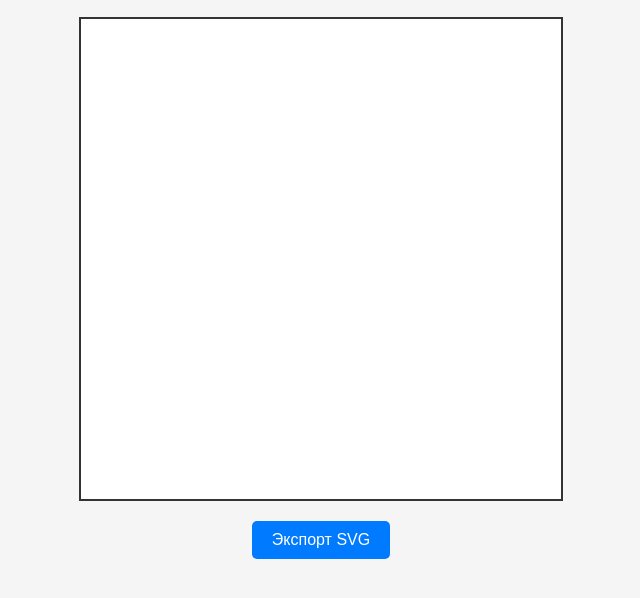
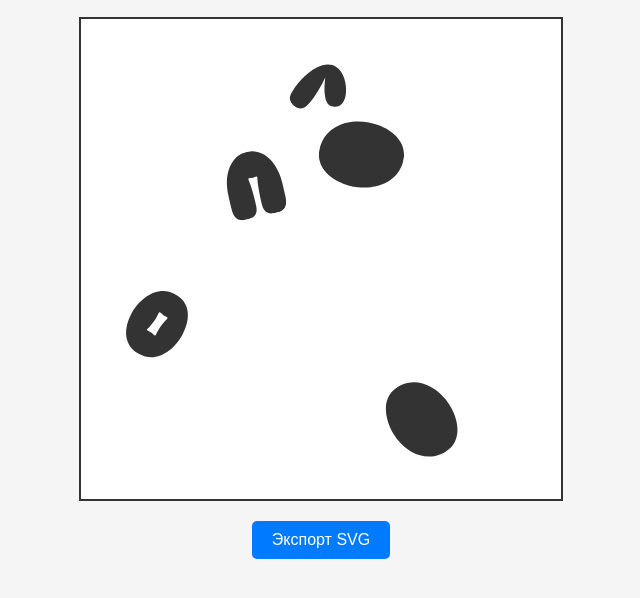
Before and after one commit to schteinmiller/snuggle-shapes, a plain HTML site: page index.html in a window 1280 px wide. Shown: the part 68-666 px from the top of the page, without its empty margins (319-959 px from the left). Drawn offline with Linux system fonts and the light colour scheme.

Commit message:
Update index.html

```diff
--- a/index.html
+++ b/index.html
@@ -15,19 +15,19 @@
                 <!-- Определения символов -->
                 <defs>
                   <symbol id="shape-0" viewBox="0 0 109 141">
-                        <path d="M3.27785 45.4427C-6.41264 81.586 4.8554 128.657 44.1474 139.178L44.1437 139.192C77.9077 148.233 98.2883 121.831 105.722 94.1059C115.532 57.5167 103.763 12.3685 64.4711 1.84671C31.1948 -7.06419 10.7151 17.7036 3.27785 45.4427Z" fill="white"/>
+                      <path d="M3.27785 45.4427C-6.41264 81.586 4.8554 128.657 44.1474 139.178L44.1437 139.192C77.9077 148.233 98.2883 121.831 105.722 94.1059C115.532 57.5167 103.763 12.3685 64.4711 1.84671C31.1948 -7.06419 10.7151 17.7036 3.27785 45.4427Z" fill="#333333"/>
                   </symbol>
                   <symbol id="shape-I" viewBox="0 0 61 123">
-                        <path d="M37.07 0C54.6643 0 60.228 7.23814 60.228 22.3393C60.228 29.7858 59.4001 38.0596 50.5017 103.845C48.348 119.785 46.9874 122.869 35.1885 122.869H25.0453C13.2463 122.869 11.8858 119.785 9.73215 103.845C0.827929 38.0596 0 29.7858 0 22.3393C0 7.23814 5.58685 0 23.1579 0H37.0238H37.07Z" fill="white"/>
+                     <path d="M37.07 0C54.6643 0 60.228 7.23814 60.228 22.3393C60.228 29.7858 59.4001 38.0596 50.5017 103.845C48.348 119.785 46.9874 122.869 35.1885 122.869H25.0453C13.2463 122.869 11.8858 119.785 9.73215 103.845C0.827929 38.0596 0 29.7858 0 22.3393C0 7.23814 5.58685 0 23.1579 0H37.0238H37.07Z" fill="#333333"/>
                   </symbol>
                   <symbol id="shape-J" viewBox="0 0 114 151">
-                        <path d="M68.9295 150.344C40.1558 150.344 0 131.105 0 106.903C0 101.117 2.27527 95.7305 5.59264 91.177C11.1795 83.3198 17.3511 81.3815 25.6647 82.0758C40.3642 83.3198 60.4364 93.6476 73.8969 102.558C80.5548 106.961 82.2222 108.512 80.3116 106.076C64.0201 85.3102 36.9311 43.779 36.9311 22.944C36.9311 13.108 43.7684 7.35109 50.7911 3.97213C60.8532 -0.870661 73.0632 -3.54954 83.2122 9.67701C98.1143 29.349 113.844 68.4269 113.844 99.4567C113.844 130.7 97.9117 150.372 68.9295 150.372V150.344Z" fill="white"/>
+                    <path d="M68.9295 150.344C40.1558 150.344 0 131.105 0 106.903C0 101.117 2.27527 95.7305 5.59264 91.177C11.1795 83.3198 17.3511 81.3815 25.6647 82.0758C40.3642 83.3198 60.4364 93.6476 73.8969 102.558C80.5548 106.961 82.2222 108.512 80.3116 106.076C64.0201 85.3102 36.9311 43.779 36.9311 22.944C36.9311 13.108 43.7684 7.35109 50.7911 3.97213C60.8532 -0.870661 73.0632 -3.54954 83.2122 9.67701C98.1143 29.349 113.844 68.4269 113.844 99.4567C113.844 130.7 97.9117 150.372 68.9295 150.372V150.344Z" fill="#333333"/>
                   </symbol>
                   <symbol id="shape-O" viewBox="0 0 112 141">
-                        <path d="M52.6172 140.661C16.9714 140.661 0.726105 111.835 0.726105 76.0555C0.934526 39.6623 19.6924 0 58.4761 0C92.8541 0 111.207 27.1937 111.207 63.9977C111.207 100.998 90.9783 140.661 52.6172 140.661V140.661ZM43.0704 89.0159C42.1325 91.1856 43.5104 92.7652 46.492 92.2502C48.6547 92.0345 50.8345 92.052 52.9935 92.3023C55.156 92.4895 57.2915 92.9124 59.362 93.5636C62.1409 94.6745 63.8662 93.4132 63.4725 91.1104C62.934 86.3197 63.1946 78.7344 64.0514 71.8318C64.9083 64.9292 66.4772 57.477 68.1561 52.9177C69.094 50.748 67.7162 49.1743 64.7346 49.6892C62.5718 49.9049 60.3921 49.8875 58.233 49.6372C56.0706 49.4466 53.9352 49.0217 51.8646 48.37C49.0799 47.2649 47.3545 48.5263 47.7482 50.829C48.2866 55.614 48.0319 63.1993 47.1693 70.1076C46.3066 77.016 44.7377 84.4624 43.0646 89.0217L43.0704 89.0159Z" fill="white"/>
+                    <path d="M52.6172 140.661C16.9714 140.661 0.726105 111.835 0.726105 76.0555C0.934526 39.6623 19.6924 0 58.4761 0C92.8541 0 111.207 27.1937 111.207 63.9977C111.207 100.998 90.9783 140.661 52.6172 140.661V140.661ZM43.0704 89.0159C42.1325 91.1856 43.5104 92.7652 46.492 92.2502C48.6547 92.0345 50.8345 92.052 52.9935 92.3023C55.156 92.4895 57.2915 92.9124 59.362 93.5636C62.1409 94.6745 63.8662 93.4132 63.4725 91.1104C62.934 86.3197 63.1946 78.7344 64.0514 71.8318C64.9083 64.9292 66.4772 57.477 68.1561 52.9177C69.094 50.748 67.7162 49.1743 64.7346 49.6892C62.5718 49.9049 60.3921 49.8875 58.233 49.6372C56.0706 49.4466 53.9352 49.0217 51.8646 48.37C49.0799 47.2649 47.3545 48.5263 47.7482 50.829C48.2866 55.614 48.0319 63.1993 47.1693 70.1076C46.3066 77.016 44.7377 84.4624 43.0646 89.0217L43.0704 89.0159Z" fill="#333333"/>
                   </symbol>
                   <symbol id="shape-U" viewBox="0 0 119 141">
-                        <path d="M0 59.1549V31.0355C0 10.3452 6.8316 0 24.8369 0H29.5958C46.5764 0 52.9911 8.67883 52.9911 25.4579C52.9911 69.315 49.4711 79.4461 49.4711 83.1722C49.4711 84.4103 50.0906 84.8269 51.3353 84.8269C52.9911 84.8269 55.6832 83.9995 59.1974 83.9995C62.7116 83.9995 65.4095 84.8269 67.0653 84.8269C68.3043 84.8269 68.9296 84.4103 68.9296 83.1722C68.9296 79.4461 65.4096 69.286 65.4096 25.4579C65.4096 8.67883 71.8243 0 88.799 0H93.558C111.563 0 118.395 10.3452 118.395 31.0355V59.1549C118.395 101.143 96.8696 140.655 59.1974 140.655C21.5253 140.655 0 101.143 0 59.1549Z" fill="white"/>
+                    <path d="M0 59.1549V31.0355C0 10.3452 6.8316 0 24.8369 0H29.5958C46.5764 0 52.9911 8.67883 52.9911 25.4579C52.9911 69.315 49.4711 79.4461 49.4711 83.1722C49.4711 84.4103 50.0906 84.8269 51.3353 84.8269C52.9911 84.8269 55.6832 83.9995 59.1974 83.9995C62.7116 83.9995 65.4095 84.8269 67.0653 84.8269C68.3043 84.8269 68.9296 84.4103 68.9296 83.1722C68.9296 79.4461 65.4096 69.286 65.4096 25.4579C65.4096 8.67883 71.8243 0 88.799 0H93.558C111.563 0 118.395 10.3452 118.395 31.0355V59.1549C118.395 101.143 96.8696 140.655 59.1974 140.655C21.5253 140.655 0 101.143 0 59.1549Z" fill="#333333"/>
                   </symbol>
                 </defs>
                 <!-- Здесь будут отображаться фигуры -->
```
Lines whose indentation alone changed are shown as unchanged.
